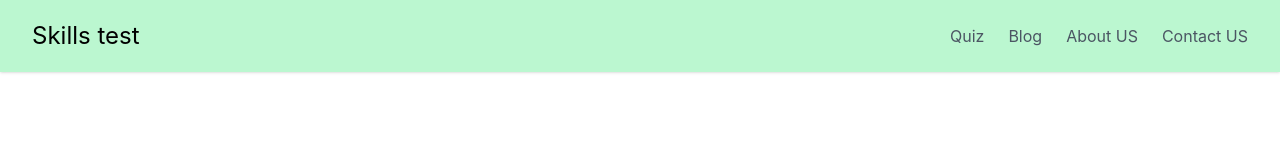
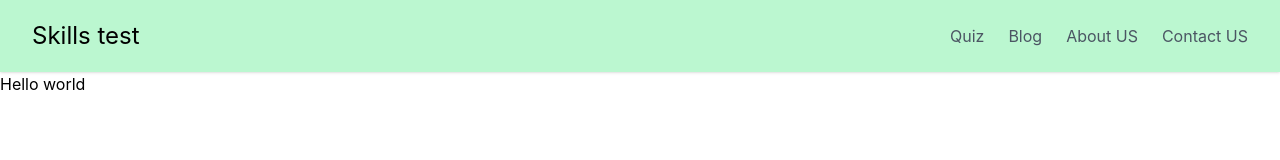
Before and after one commit to dev-rakibul1/skill-test, a React (Create React App) app: page / in a window 1280 px wide. Shown: the top 160 px of the page. Built offline with nearby package versions, Linux system fonts and the light colour scheme.

Commit message:
Route setting done

```diff
--- a/src/App.js
+++ b/src/App.js
@@ -1,10 +1,10 @@
-import "./App.css";
-import Nav from "./components/Nav/Nav";
+import { RouterProvider } from "react-router-dom";
+import router from "./components/router/router";
 
 function App() {
   return (
     <div>
-      <Nav></Nav>
+      <RouterProvider router={router}></RouterProvider>
     </div>
   );
 }
--- a/src/components/Nav/Nav.js
+++ b/src/components/Nav/Nav.js
@@ -1,6 +1,6 @@
 import { useState } from "react";
 
-export default function NavBar() {
+function Nav() {
   const [navbar, setNavbar] = useState(false);
 
   return (
@@ -75,3 +75,5 @@ export default function NavBar() {
     </nav>
   );
 }
+
+export default Nav;
--- /dev/null
+++ b/src/components/router/router.js
@@ -0,0 +1,17 @@
+import { createBrowserRouter } from "react-router-dom";
+import Root from "../../root/Root";
+
+const router = createBrowserRouter([
+  {
+    path: "/",
+    element: <Root />,
+    children: [
+      {
+        path: "/",
+        element: <h1>Hello world</h1>,
+      },
+    ],
+  },
+]);
+
+export default router;
--- /dev/null
+++ b/src/root/Root.jsx
@@ -0,0 +1,14 @@
+import React from "react";
+import { Outlet } from "react-router-dom";
+import Nav from "../components/Nav/Nav";
+
+const Root = () => {
+  return (
+    <div>
+      <Nav />
+      <Outlet />
+    </div>
+  );
+};
+
+export default Root;
```
Also changed, not shown: src/logo.svg (deleted), 1 other file (tests, documents, lock files or other folders).
